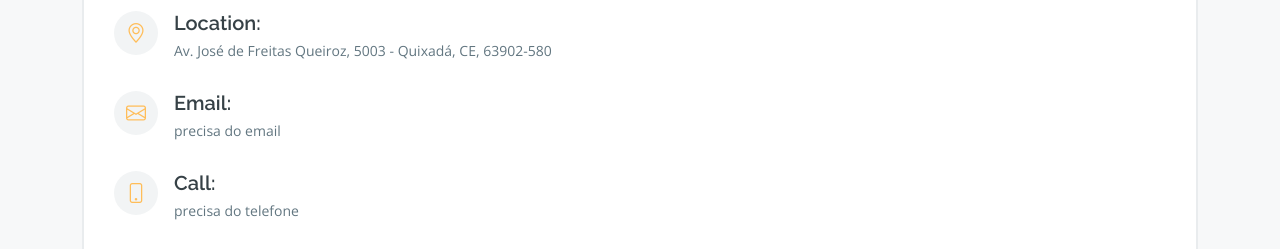
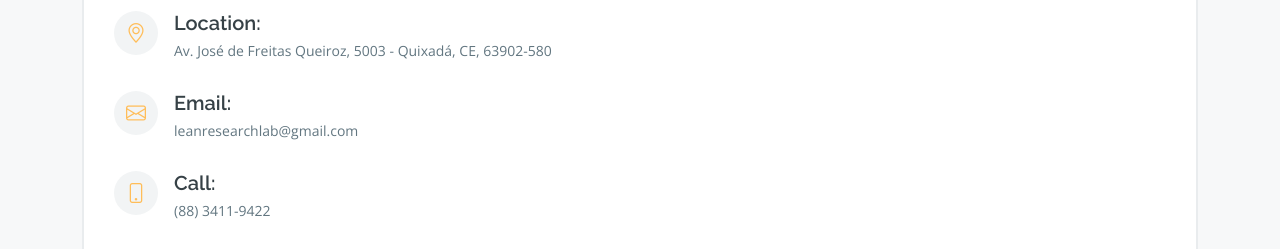
Before and after one commit to leanresearchlab/quixada, a plain HTML site: page index.html in a window 1280 px wide. Shown: the part 5280-5529 px from the top of the page. Drawn offline with nearby package versions, Linux system fonts and the light colour scheme; grey boxes are pictures that could not be loaded.

Commit message:
att informacoes
Preenchi os dados de contato do LEAN

```diff
--- a/index.html
+++ b/index.html
@@ -1310,13 +1310,13 @@
               <div class="email">
                 <i class="bi bi-envelope"></i>
                 <h4>Email:</h4>
-                <p>precisa do email</p>
+                <p>leanresearchlab@gmail.com</p>
               </div>
 
               <div class="phone">
                 <i class="bi bi-phone"></i>
                 <h4>Call:</h4>
-                <p>precisa do telefone</p>
+                <p>(88) 3411-9422</p>
               </div>
 
               <iframe
```
